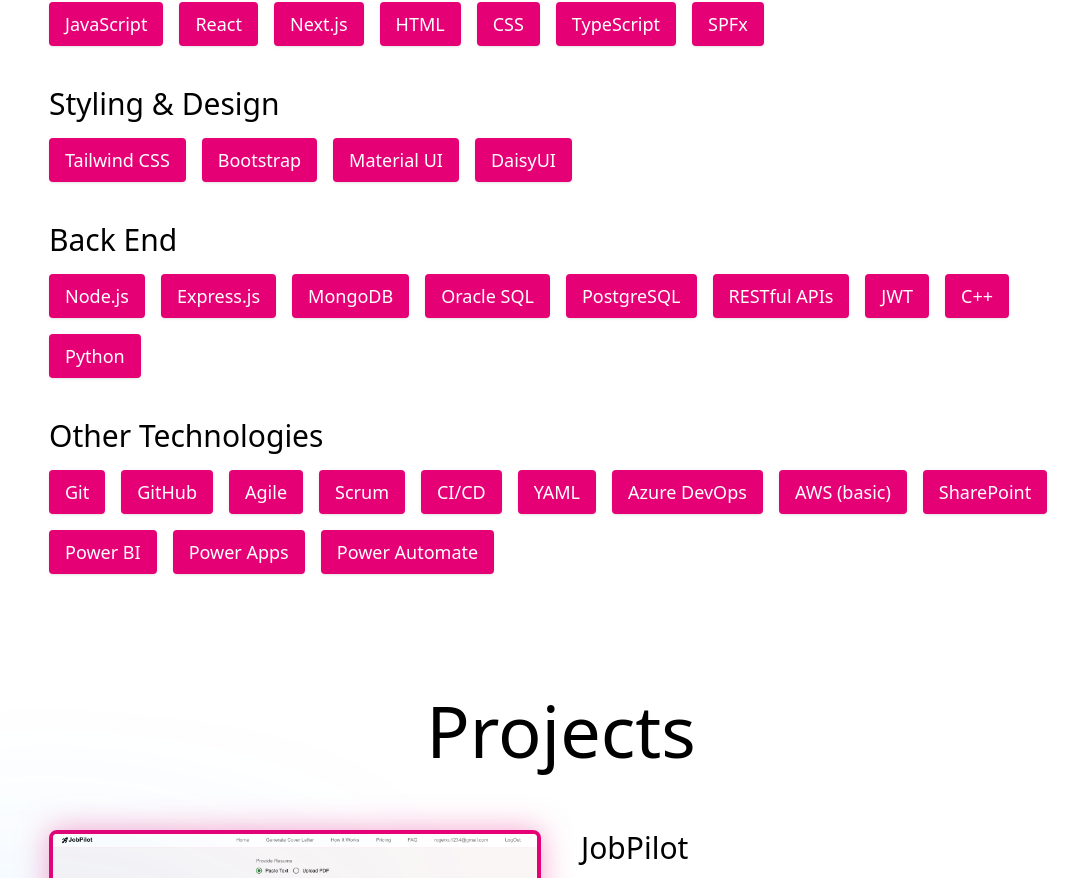
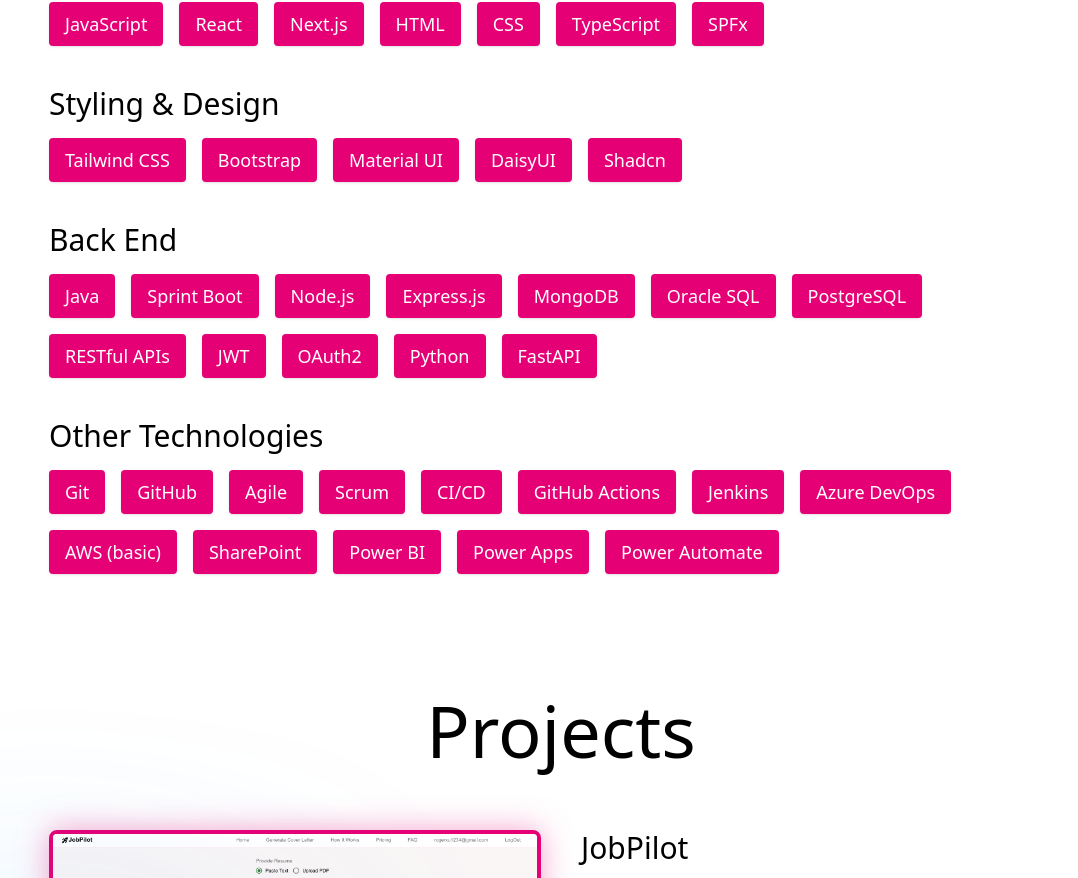
Before and after one commit to whoisrgxu/Personal-Site, a Next.js app in the folder my-app/: page / in a window 1280 px wide. Shown: the part 1762-2640 px from the top of the page, without its empty margins (79-1157 px from the left). Built offline with nearby package versions, Linux system fonts and the light colour scheme.

Commit message:
Update skills

```diff
--- a/my-app/src/Common/Skills.js
+++ b/my-app/src/Common/Skills.js
@@ -17,12 +17,15 @@
       "Tailwind CSS",
       "Bootstrap",
       "Material UI",
-      "DaisyUI"
+      "DaisyUI",
+      "Shadcn"
     ],
   },
   {
     category: "Back End",
     skills: [
+      "Java",
+      "Sprint Boot",
       "Node.js",
       "Express.js",
       "MongoDB",
@@ -30,8 +33,9 @@
       "PostgreSQL",
       "RESTful APIs",
       "JWT",
-      "C++",
-      "Python"
+      "OAuth2",
+      "Python",
+      "FastAPI"
     ],
   },
   {
@@ -42,7 +46,8 @@
       "Agile",
       "Scrum",
       "CI/CD",
-      "YAML",
+      "GitHub Actions",
+      "Jenkins",
       "Azure DevOps",
       "AWS (basic)",
       "SharePoint",
```
